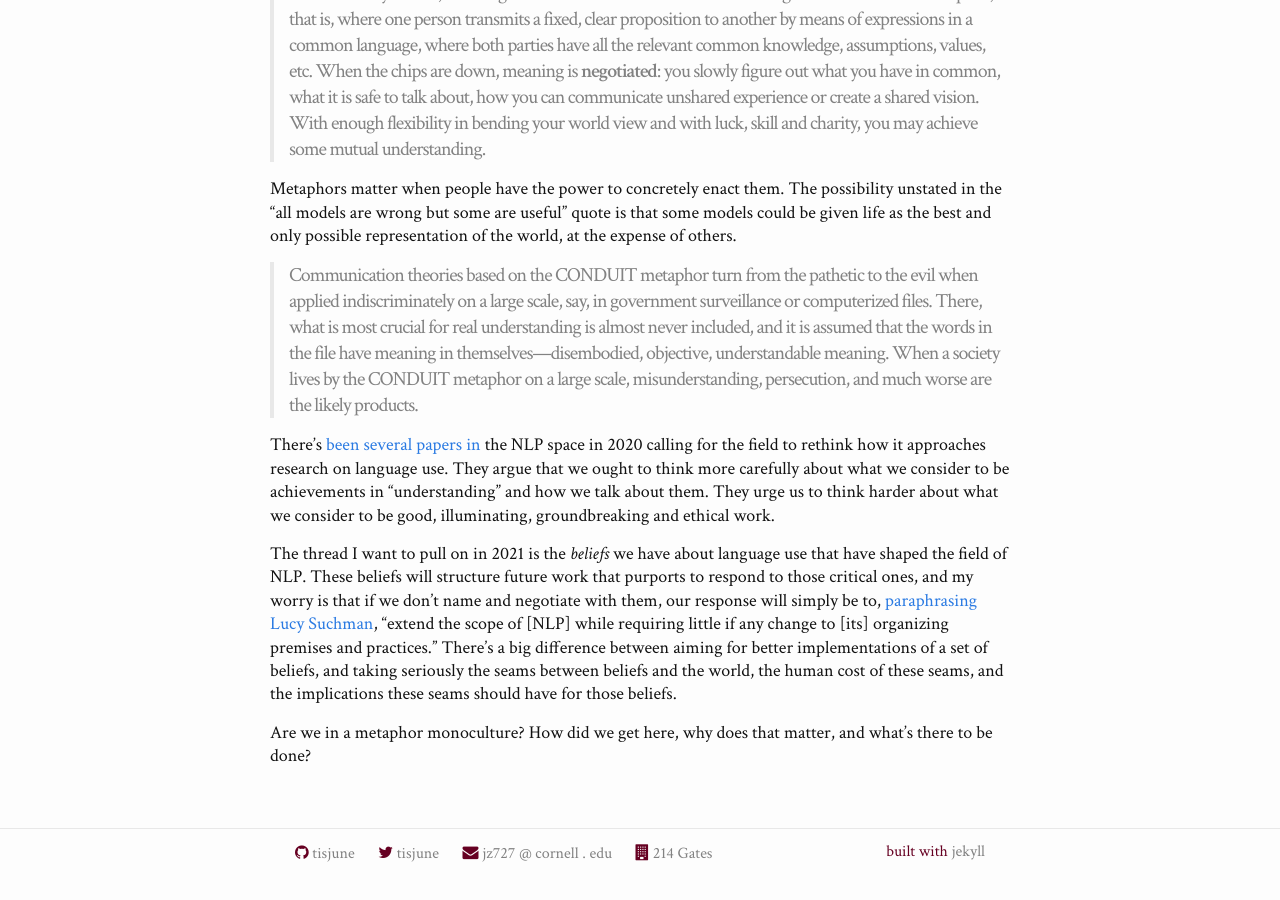
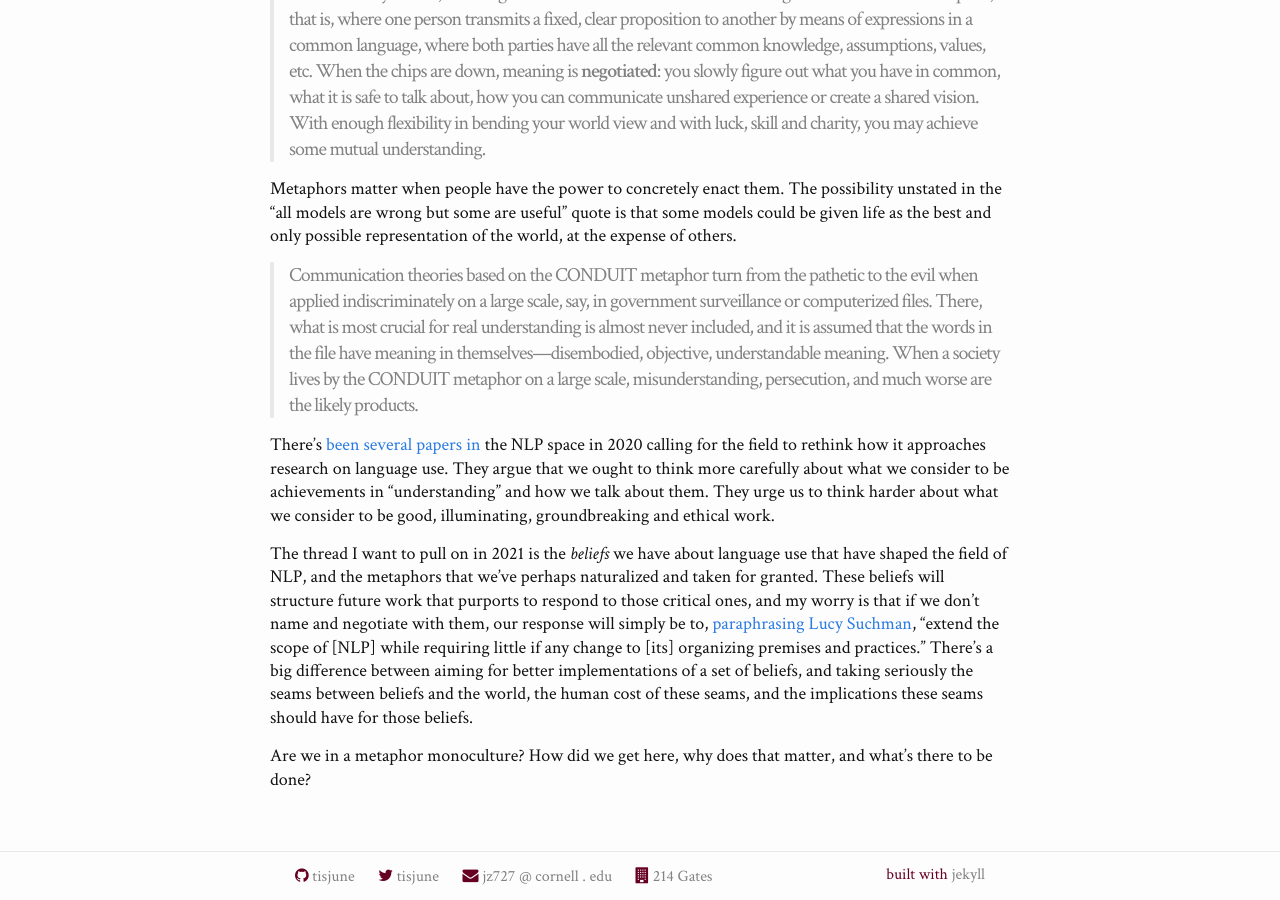
Before and after one commit to tisjune/tisjune.github.io, a Jekyll site: the page built from _posts/2021-01-01-metaphors.md, in a window 1280 px wide and 900 px high, scrolled down 696 px. Built offline with Jekyll 4.4.1, drawn with Linux system fonts in a browser that asks for light colours; nearby versions of some CDN libraries; before the commit the page ends 1573 px from its top, so only the background shows below that.

Commit message:
not a blog

```diff
--- a/_posts/2021-01-01-metaphors.md
+++ b/_posts/2021-01-01-metaphors.md
@@ -19,6 +19,6 @@ Metaphors matter when people have the power to concretely enact them. The possib
 
 There's [been](https://www.aclweb.org/anthology/2020.acl-main.463/) [several](https://www.aclweb.org/anthology/2020.emnlp-main.703/) [papers](https://www.aclweb.org/anthology/2020.acl-main.485/) [in](https://www.technologyreview.com/2020/12/04/1013294/google-ai-ethics-research-paper-forced-out-timnit-gebru/) the NLP space in 2020 calling for the field to rethink how it approaches research on language use. They argue that we ought to think more carefully about what we consider to be achievements in "understanding" and how we talk about them. They urge us to think harder about what we consider to be good, illuminating, groundbreaking and ethical work.
 
-The thread I want to pull on in 2021 is the _beliefs_ we have about language use that have shaped the field of NLP. These beliefs will structure future work that purports to respond to those critical ones, and my worry is that if we don't name and negotiate with them, our response will simply be to, [paraphrasing Lucy Suchman](https://www.lri.fr/~mbl/ENS/CSCW/2017/papers/Suchman-JCSCW94.pdf), "extend the scope of [NLP] while requiring little if any change to [its] organizing premises and practices." There's a big difference between aiming for better implementations of a set of beliefs, and taking seriously the seams between beliefs and the world, the human cost of these seams, and the implications these seams should have for those beliefs.
+The thread I want to pull on in 2021 is the _beliefs_ we have about language use that have shaped the field of NLP, and the metaphors that we've perhaps naturalized and taken for granted. These beliefs will structure future work that purports to respond to those critical ones, and my worry is that if we don't name and negotiate with them, our response will simply be to, [paraphrasing Lucy Suchman](https://www.lri.fr/~mbl/ENS/CSCW/2017/papers/Suchman-JCSCW94.pdf), "extend the scope of [NLP] while requiring little if any change to [its] organizing premises and practices." There's a big difference between aiming for better implementations of a set of beliefs, and taking seriously the seams between beliefs and the world, the human cost of these seams, and the implications these seams should have for those beliefs.
 
 Are we in a metaphor monoculture? How did we get here, why does that matter, and what's there to be done?
```
